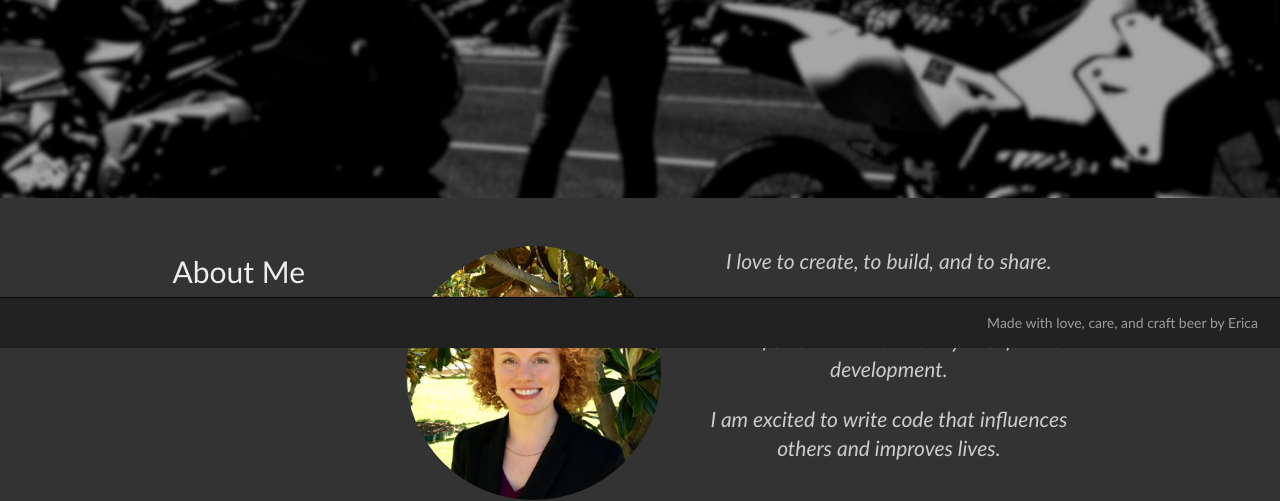
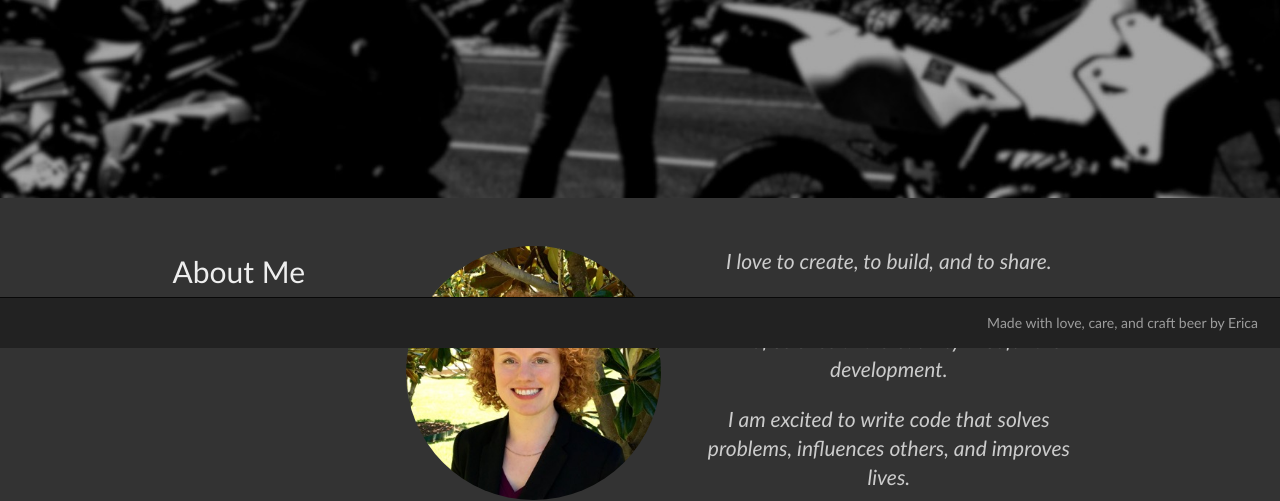
Before and after one commit to erica7/site_x, a plain HTML site: page index.html in a window 1280 px wide. Shown: the part 452-953 px from the top of the page. Drawn offline with nearby package versions, Linux system fonts and the light colour scheme.

Commit message:
add image; update content

```diff
--- a/index.html
+++ b/index.html
@@ -78,7 +78,7 @@
             <div class="col-sm-6">
               <p class="lead text-center"><em>I love to create, to build, and to share.</em></p>
               <p class="lead text-center"><em>As an engineer and artist, I found the perfect mix of science and creativity in software development.</em></p>
-              <p class="lead text-center"><em>I am excited to write code that influences others and improves lives.</em></p>
+              <p class="lead text-center"><em>I am excited to write code that solves problems, influences others, and improves lives.</em></p>
             </div>
           </div>
 
```
Also changed, not shown: img/python_algo_project.png.
